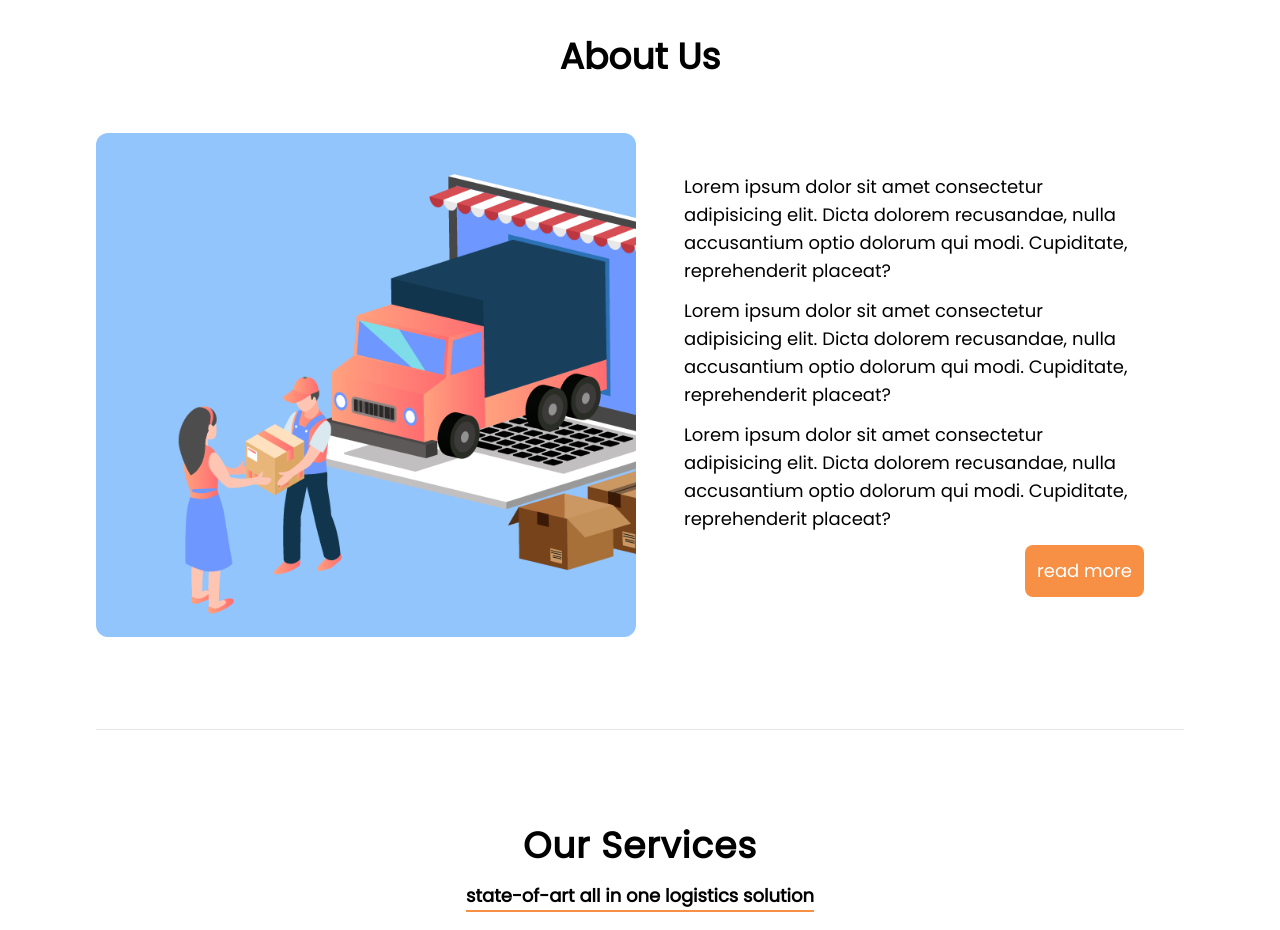
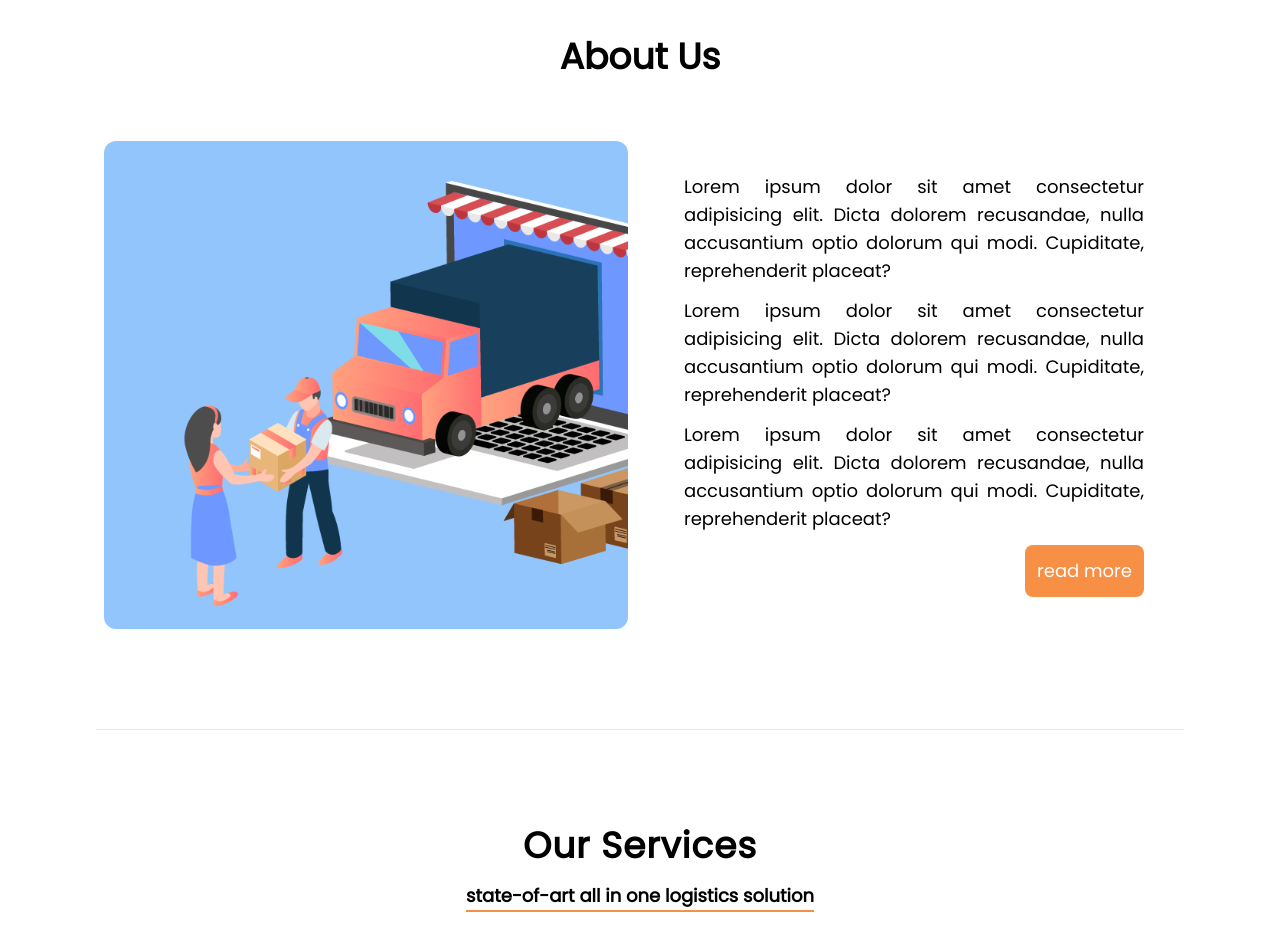
Before and after one commit to iamadityamall/transport-service-landing-page, a React (Create React App) app: page / in a window 1280 px wide. Shown: the part 840-1770 px from the top of the page. Built offline with nearby package versions, Linux system fonts and the light colour scheme.

Commit message:
text-justified

```diff
--- a/src/components/Home/About.jsx
+++ b/src/components/Home/About.jsx
@@ -8,18 +8,31 @@ const About = () => {
       className="font-poppins flex flex-col space-y-3 py-10 md:items-center md:py-10 md:space-y-10 lg:h-screen lg:justify-center"
     >
       <div>
-        <h1 className="text-2xl py-4 font-bold capitalize md:text-2xl lg:text-4xl">about us</h1>
+        <h1 className="text-2xl py-4 font-bold capitalize md:text-2xl lg:text-4xl">
+          about us
+        </h1>
       </div>
-      <div className="flex flex-col space-y-5 md:flex-row md:items-start md:justify-between md:space-y-0 md:space-x-5 lg:grid lg:grid-cols-2 lg:md:space-x-0 lg:gap-x-2 lg:items-center
-      ">
-        <figure className=" bg-blue-300 rounded-xl overflow-hidden lg:h-full">
-          <img src="./images/delivery.png" alt="company-logo" className="h-[30vh] w-[100vw] object-cover lg:h-full"/>
+      <div
+        className="flex flex-col space-y-5 md:flex-row md:items-start md:justify-between md:space-y-0 md:space-x-5 lg:grid lg:grid-cols-2 lg:md:space-x-0 lg:gap-x-2 lg:items-center
+      "
+      >
+        <figure className="  rounded-xl overflow-hidden lg:h-full lg:p-2">
+          <img
+            src="./images/delivery.png"
+            alt="company-logo"
+            className="h-[30vh] bg-blue-300 object-cover lg:h-full lg:w-full lg:rounded-xl"
+          />
         </figure>
-        <div className="flex flex-col md:text-right md:items-end md:space-y-3 lg:p-10
-        ">
+        <div
+          className="flex flex-col md:text-right md:items-end md:space-y-3 lg:p-10
+        "
+        >
           {data.map((item) => {
             return (
-              <p key={item.id} className="py-2 leading-relaxed text-sm text-left md:py-0 md:text-right lg:text-lg font-poppins lg:text-left" >
+              <p
+                key={item.id}
+                className="py-2 leading-relaxed text-sm text-left md:py-0 md:text-right lg:text-lg font-poppins lg:text-justify"
+              >
                 {item.info}
               </p>
             );
```
